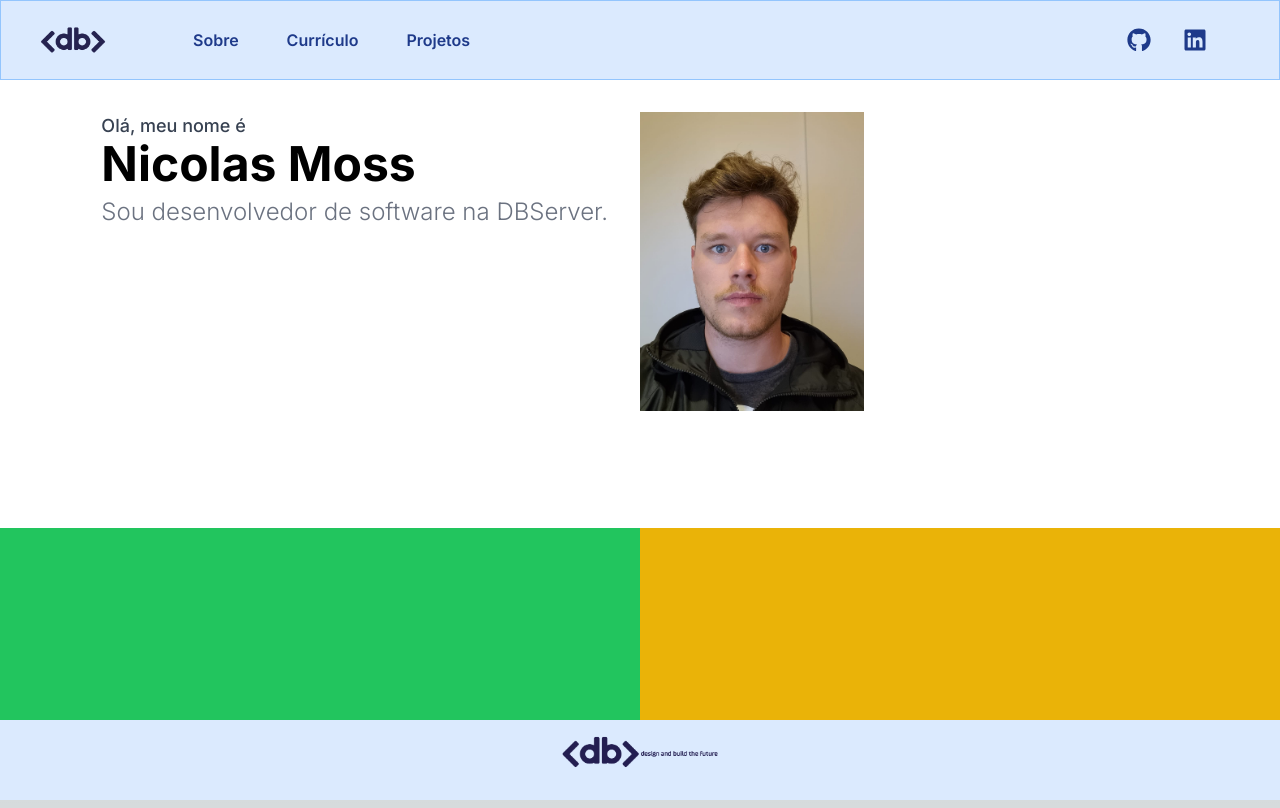
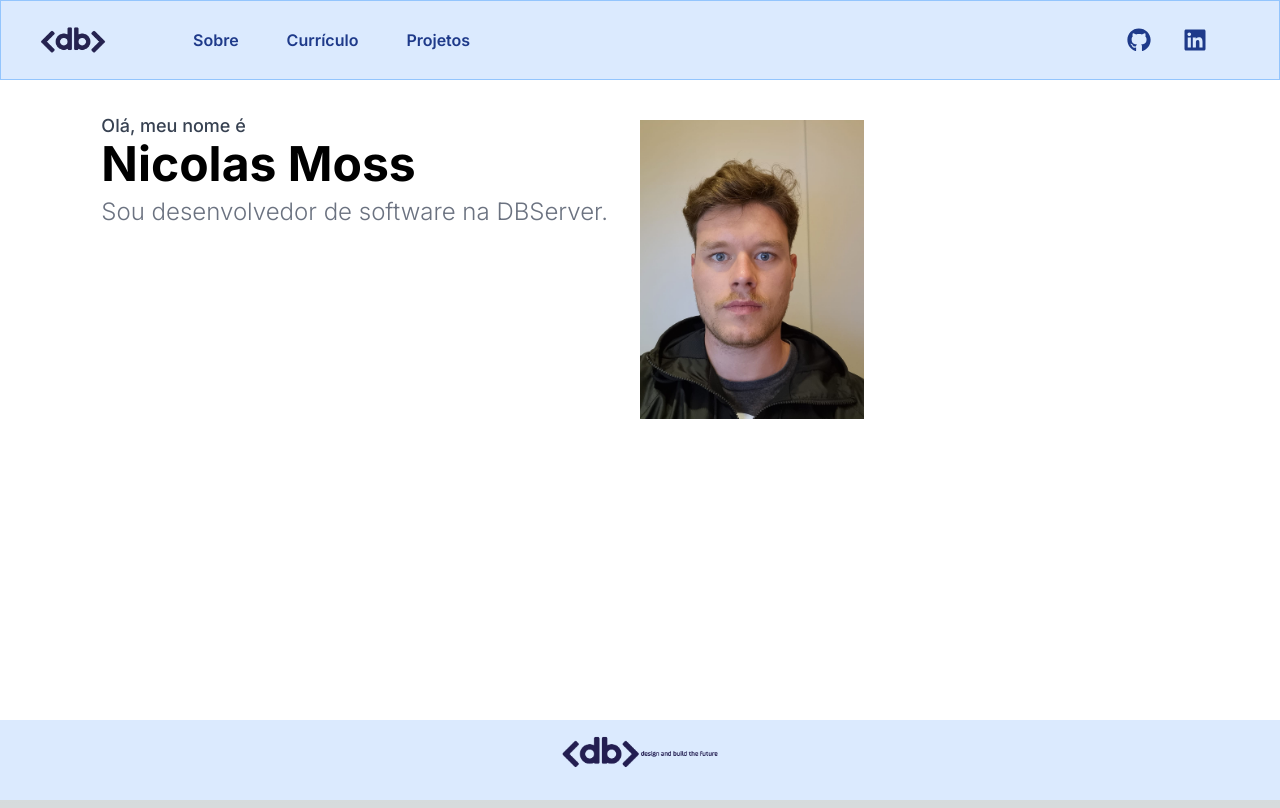
Before and after one commit to Nicolasmoss92/portifolio_nicolas, a Next.js app: page /home in a window 1280 px wide. Built offline with nearby package versions, Linux system fonts and the light colour scheme.

Commit message:
feat: quadrante

```diff
--- a/src/app/home/page.tsx
+++ b/src/app/home/page.tsx
@@ -23,26 +23,16 @@ export default function Home() {
 
         {/* Quadrante 2 */}
         <div className="bg-white flex flex-col justify-start items-start">
-          <div className="mx-auto text-right ml-0 mt-8 w-56 h-56">
+          <div className="mx-auto text-right ml-0 mt-10 w-56 h-58">
             <img
               src="/nicolasPerfil.jpeg"
               alt="Foto de perfil"
-              className="object-cover"
+              className="object-cover w-full h-full" // Ajusta a imagem para ocupar todo o espaço
             />
+          </div>
         </div>
-    </div>
-
-        {/* Quadrante 3 */ }
-  <div className="bg-green-500 flex justify-center items-center">
-    {/* Conteúdo do quadrante 3 (vazio por enquanto) */}
-  </div>
-
-  {/* Quadrante 4 */ }
-  <div className="bg-yellow-500 flex justify-center items-center">
-    {/* Conteúdo do quadrante 4 (vazio por enquanto) */}
-  </div>
       </main >
-    <Footer />
+      <Footer />
     </div >
   );
 }
```
